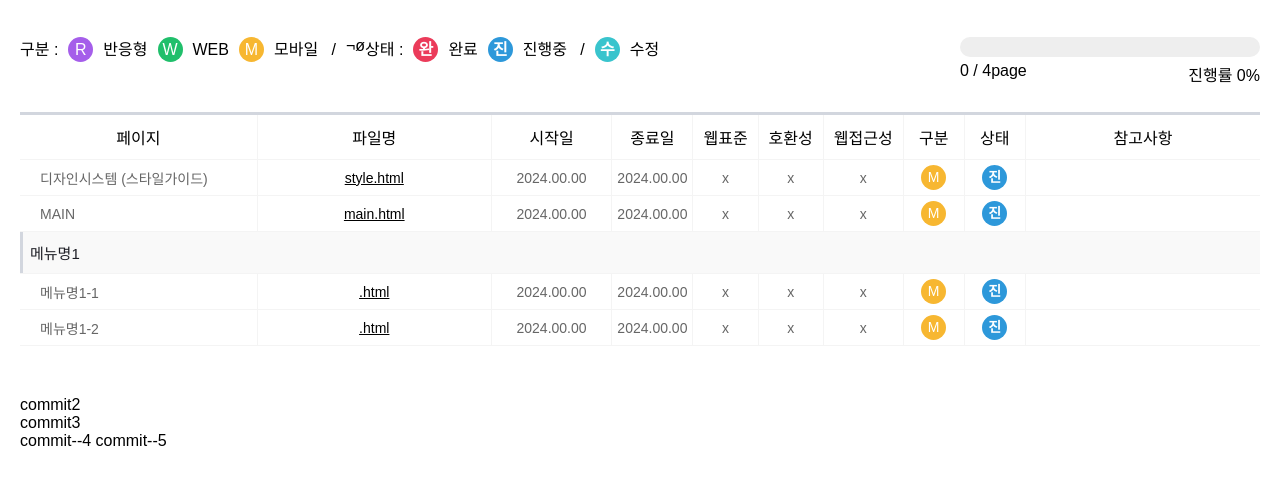
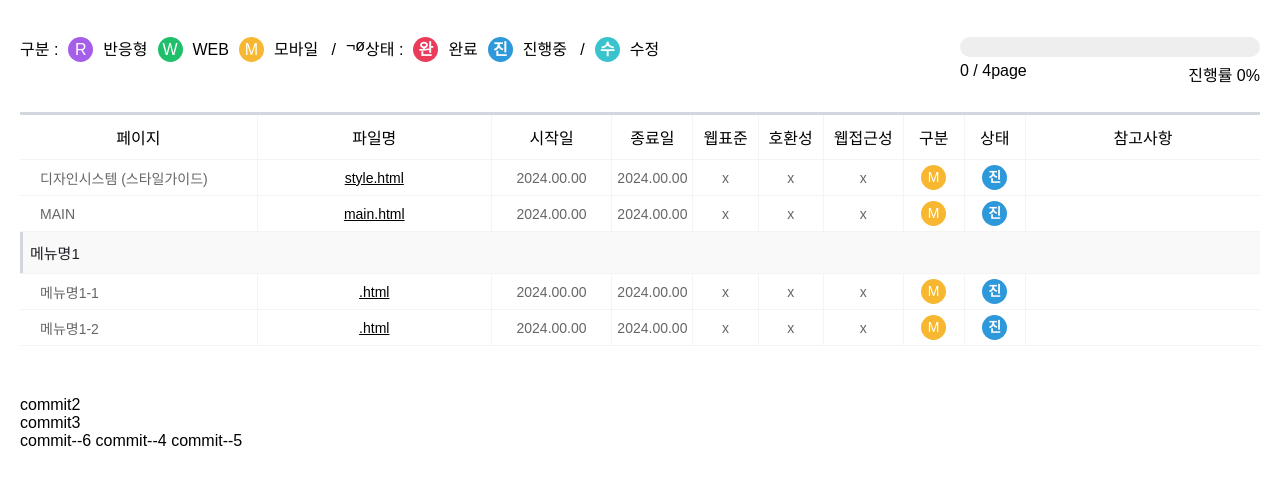
Before and after one commit to jihopark-study/SCSS_3W, a plain HTML site: page index.html in a window 1280 px wide. Shown: the part 89-574 px from the top of the page. Drawn offline with Linux system fonts and the light colour scheme.

Commit message:
commit--6

```diff
--- a/index.html
+++ b/index.html
@@ -525,6 +525,8 @@
   <div>commit2</div>
   <div>commit3</div>
 
+  <span>commit--6</span>
+
   <span>commit--4</span>
 
   <span>commit--5</span>
```
